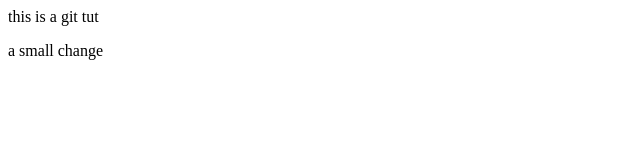
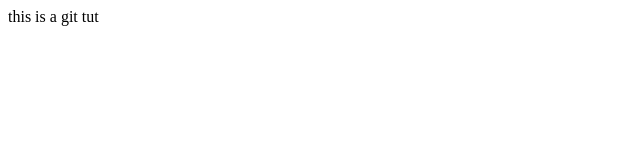
Before and after one commit to leah-git1/test, a plain HTML site: page index.html in a window 1280 px wide. Shown: the full height of the page, 0-640 px from the left. Drawn offline with Linux system fonts and the light colour scheme.

Commit message:
Revert "a small change"
This reverts commit ab594e646a128355631daa6d5fc24bb86acc85cb.

```diff
--- a/index.html
+++ b/index.html
@@ -7,6 +7,5 @@
 </head>
 <body>
     this is a git tut
-    <p>a small change</p>
 </body>
 </html>
```
